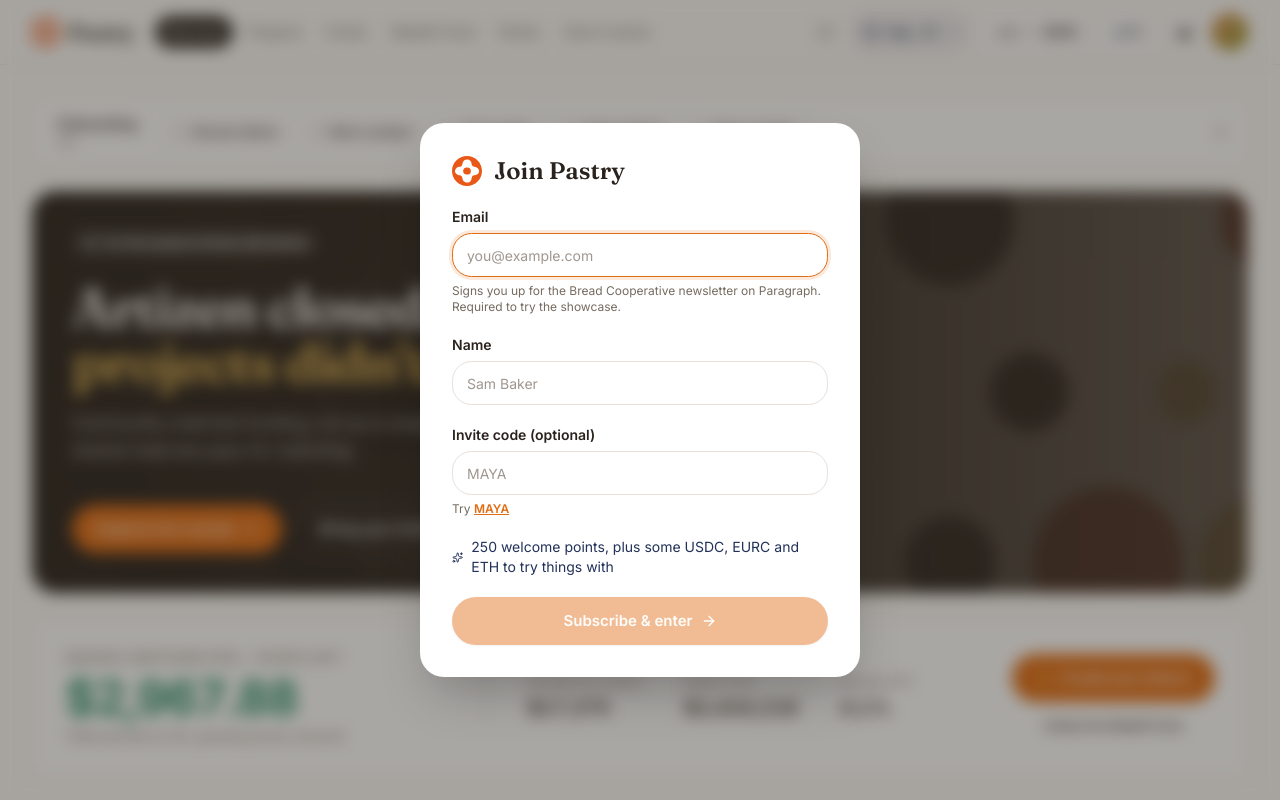
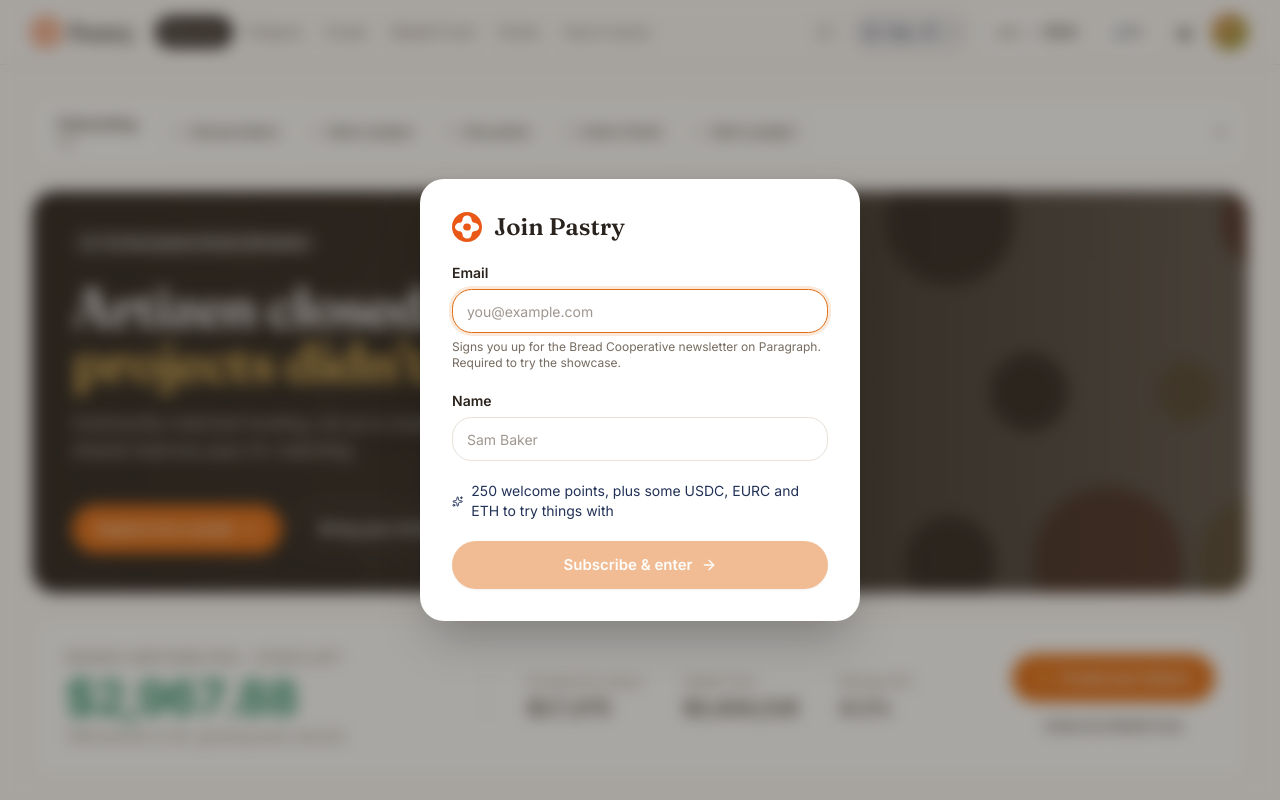
Before and after one commit to tbsoc/artizenal, a React (Vite) app: page / in a window 1280 px wide. Both pictures are taken after a click on the button "Continue". Shown: the top 800 px of the page. Built offline with nearby package versions, Linux system fonts and the light colour scheme.

Commit message:
Remove the invite code field from the join card
Co-Authored-By: Claude Opus 5.5 <noreply@anthropic.com>

```diff
--- a/src/components/modals.tsx
+++ b/src/components/modals.tsx
@@ -515,7 +515,6 @@ export function Onboarding() {
   const { state, actions } = useStore()
   const [step, setStep] = useState<"about" | "join">("about")
   const [name, setName] = useState("")
-  const [code, setCode] = useState("")
   const [email, setEmail] = useState("")
   const [needsEmail] = useState(() => !isSubscribed())
   const [busy, setBusy] = useState(false)
@@ -547,7 +546,7 @@ export function Onboarding() {
             setBusy(false)
             if (!r.ok) return setError(r.error)
           }
-          actions.onboard(name, code || undefined)
+          actions.onboard(name)
         }}
       >
         <div className="flex items-center gap-3">
@@ -562,16 +561,6 @@ export function Onboarding() {
         <Field label="Name">
           <Input autoFocus={!needsEmail} value={name} onChange={(e) => setName(e.target.value)} placeholder="Sam Baker" />
         </Field>
-        <Field
-          label="Invite code (optional)"
-          hint={
-            <>
-              Try <button type="button" className="font-semibold text-primary underline cursor-pointer" onClick={() => setCode("MAYA")}>MAYA</button>
-            </>
-          }
-        >
-          <Input value={code} onChange={(e) => setCode(e.target.value)} placeholder="MAYA" />
-        </Field>
         <div className="flex items-center gap-2 text-sm text-coop-ink">
           <Sparkles size={15} /> {POINT_RULES.welcome} welcome points, plus some USDC, EURC and ETH to try things with
         </div>
```
